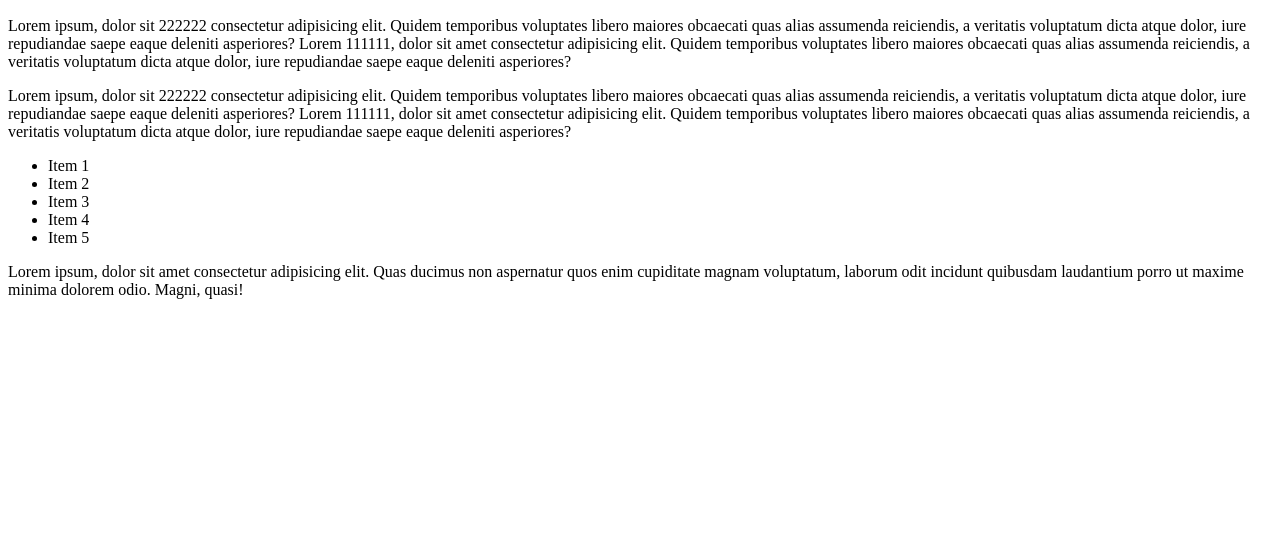
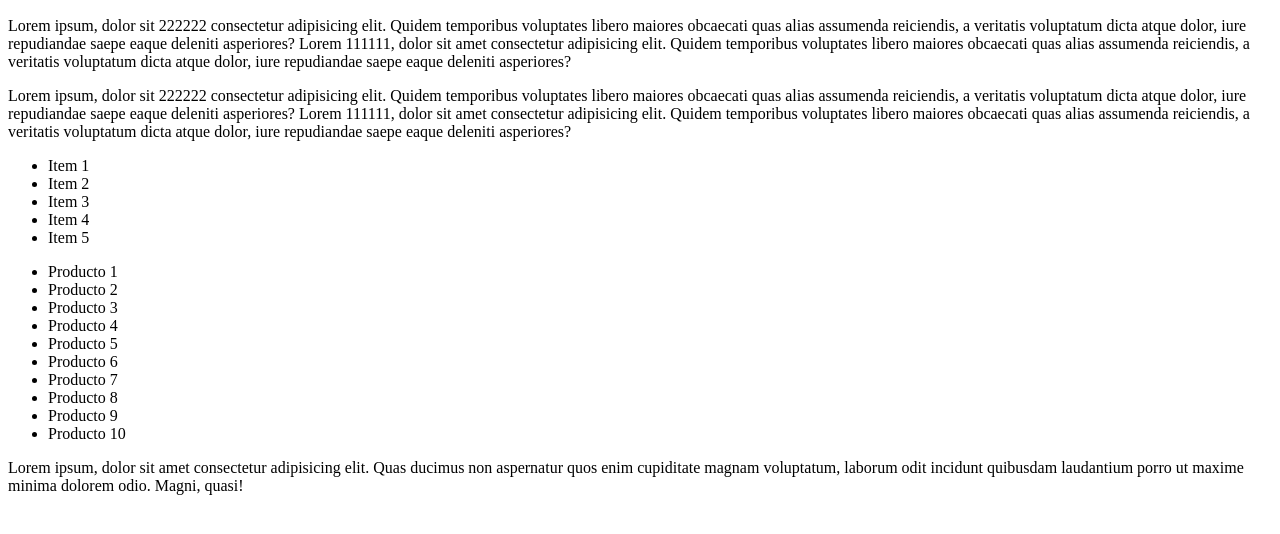
Before and after one commit to vickiereynoso/git_pnt2, a plain HTML site: page index.html in a window 1280 px wide. Shown: the part 110-644 px from the top of the page. Drawn offline with Linux system fonts and the light colour scheme.

Commit message:
1era contribución. Agregué una lista más.

```diff
--- a/index.html
+++ b/index.html
@@ -29,6 +29,22 @@
         <li>Item 4</li>
         <li>Item 5</li>
     </ul>
+
+    <ul>
+        <li>Producto 1</li>
+        <li>Producto 2</li>
+        <li>Producto 3</li>
+        <li>Producto 4</li>
+        <li>Producto 5</li>
+        <li>Producto 6</li>
+        <li>Producto 7</li>
+        <li>Producto 8</li>
+        <li>Producto 9</li>
+        <li>Producto 10</li>
+    </ul>
+
+
+
     <p>
         Lorem ipsum, dolor sit amet consectetur adipisicing elit. Quas ducimus non aspernatur quos enim cupiditate magnam voluptatum, laborum odit incidunt quibusdam laudantium porro ut maxime minima dolorem odio. Magni, quasi!
     </p>
```
